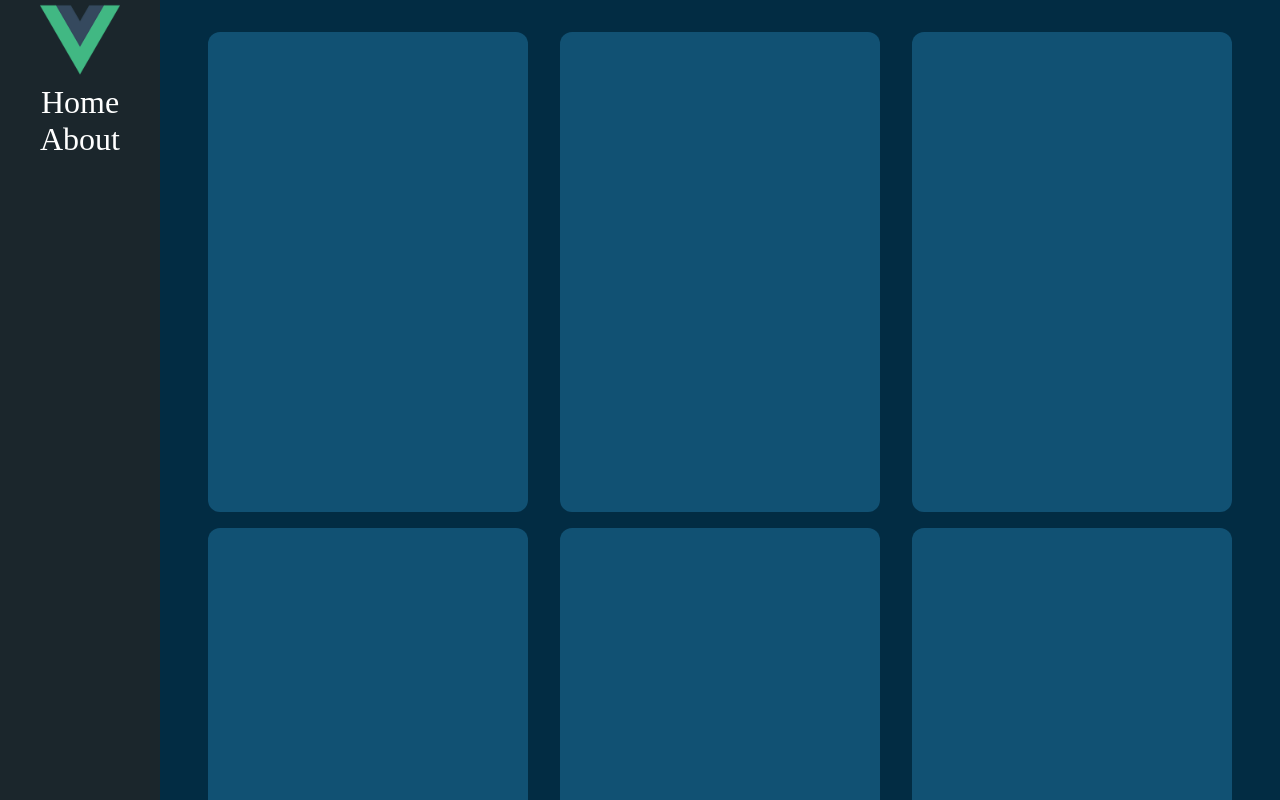
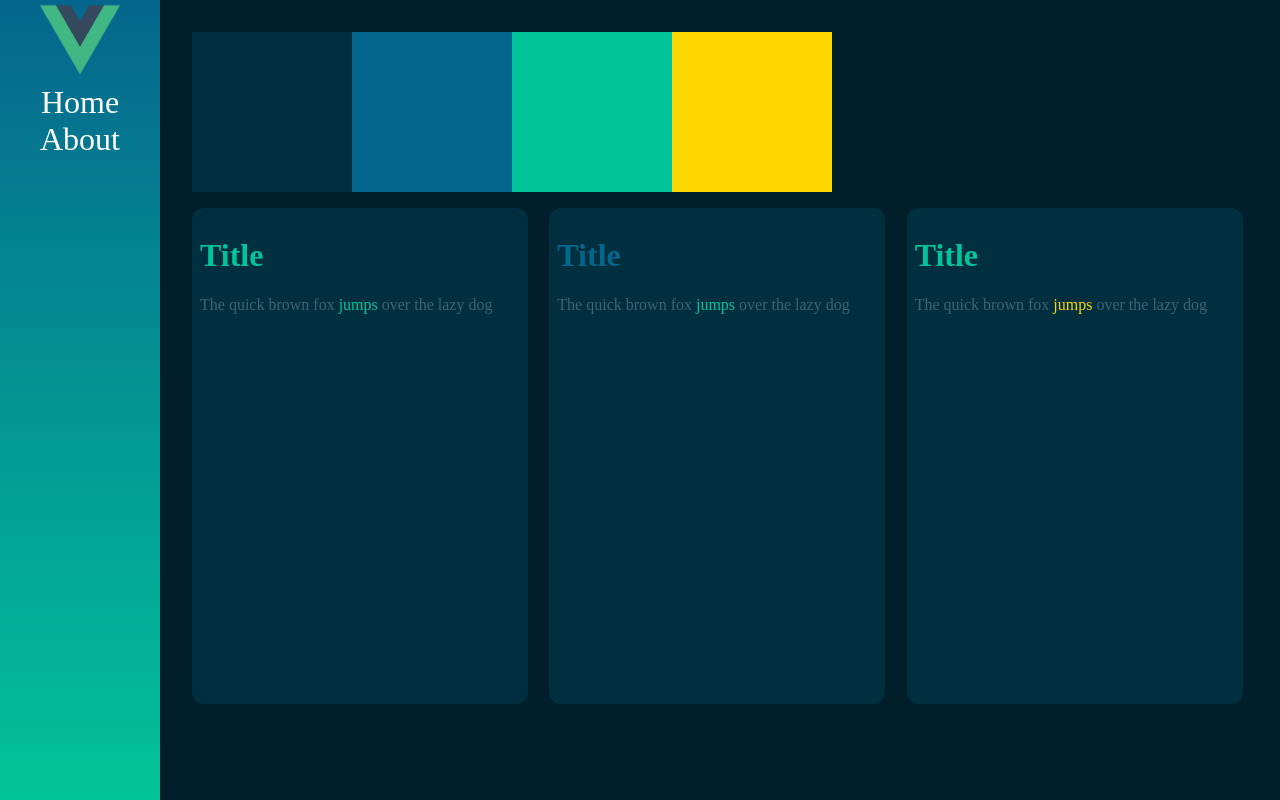
Before and after one commit to umkc-cs-451-2020-spring/semester-project-group-11, a Vue app: page /#/ in a window 1280 px wide. Shown: the top 800 px of the page. Built offline with nearby package versions, Linux system fonts and the light colour scheme.

Commit message:
Color palletes

```diff
--- a/babel.config.js
+++ b/babel.config.js
@@ -1,15 +1,5 @@
 module.exports = {
 	presets: [
 		'@vue/cli-plugin-babel/preset'
-	],
-	rules: [
-		{
-			test: /\.scss$/,
-			use: [
-				'vue-style-loader',
-				'css-loader',
-				'sass-loader'
-			]
-		}
 	]
 }
--- a/src/App.vue
+++ b/src/App.vue
@@ -48,7 +48,7 @@ $active: #ffd700;
 body {
   margin: 0;
   padding: 0;
-  background: $blue-1;
+  background: #011f2b;
   // Firefox
   :focus {outline:none;}
   ::-moz-focus-inner {border:0;}
@@ -59,13 +59,12 @@ body {
   position: absolute;
 
   .left {
-    position: absolute;
+    position: fixed;
     left: 0;
     bottom: 0;
     top: 0;
     width: $leftWidth;
-    background: $dark;
-
+    background-image: linear-gradient(to bottom, #05668d, #02c39a);
     .logo {
       position: relative;
       width: $leftWidth/2;
--- a/src/views/Home.vue
+++ b/src/views/Home.vue
@@ -1,11 +1,29 @@
 <template>
 	<div id="home">
-		<div class="card"></div>
-		<div class="card"></div>
-		<div class="card"></div>
-		<div class="card"></div>
-		<div class="card"></div>
-		<div class="card"></div>
+		<div class="box-container">
+			<div class="box" style="background: #002f3f"></div>
+			<div class="box" style="background: #05668d"></div>
+			<div class="box" style="background: #02c39a"></div>
+			<div class="box" style="background: #ffd700"></div>
+		</div>
+
+
+		<div class="grid-container">
+			<div class="card" style="background: #002f3f">
+				<h1 style="color: #02c39a">Title</h1>
+				<p><span style="color: #406473">The quick brown fox </span><span style="color: #02c39a"> jumps  </span><span style="color: #406473">over the lazy dog</span></p>
+			</div>
+			<div class="card" style="background: #002f3f">
+				<h1 style="color: #05668d">Title</h1>
+				<p><span style="color: #406473">The quick brown fox </span><span style="color: #02c39a"> jumps  </span><span style="color: #406473">over the lazy dog</span></p>
+			</div>
+
+			<div class="card" style="background: #002f3f">
+				<h1 style="color: #02c39a">Title</h1>
+				<p><span style="color: #406473">The quick brown fox </span><span style="color: #ffd700"> jumps  </span><span style="color: #406473">over the lazy dog</span></p>
+			</div>
+		</div>
+
 	</div>
 </template>
 
@@ -24,15 +42,29 @@ $blue-3: #115173;
 
 #home {
 	padding: 2rem;
+}
+
+.grid-container {
 	display: grid;
 	grid-template-columns: auto auto auto;
 	grid-gap: 1rem;
-	justify-content: space-evenly;
+	.card {
+		width: 20rem;
+		height: 30rem;
+		background: white;
+		border-radius: .75rem;
+		padding: .5rem;
+	}
 }
-.card {
-	width: 20rem;
-	height: 30rem;
-	background: $blue-3;
-	border-radius: .75rem;
+
+.box-container {
+	width: 100%;
+	justify-content: flex-start;
+	display: inline-flex;
+	margin-bottom: 1rem;
+	.box {
+		width: 10rem;
+		height: 10rem;
+	}
 }
 </style>
```
Also changed, not shown: 1 other file (tests, documents, lock files or other folders).
